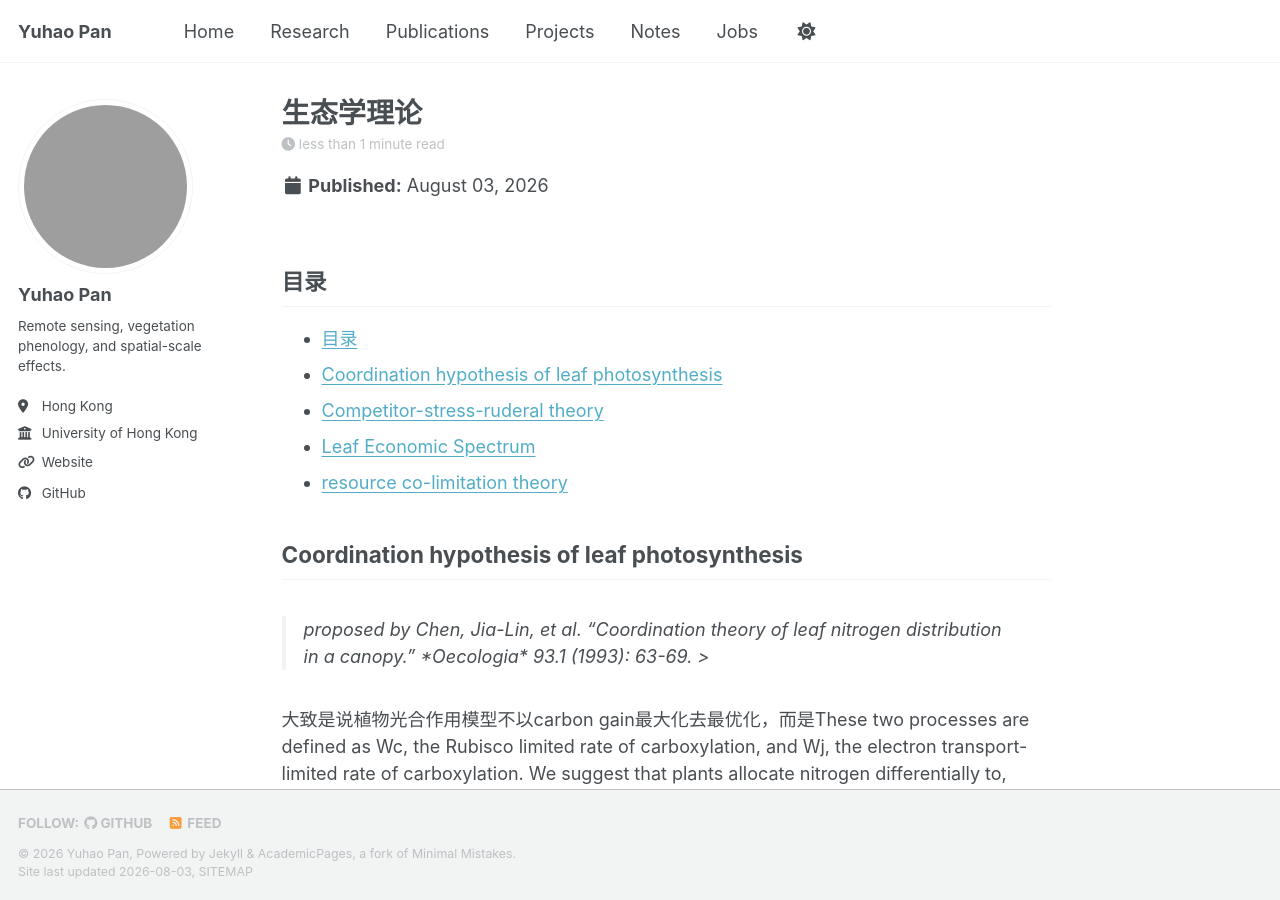
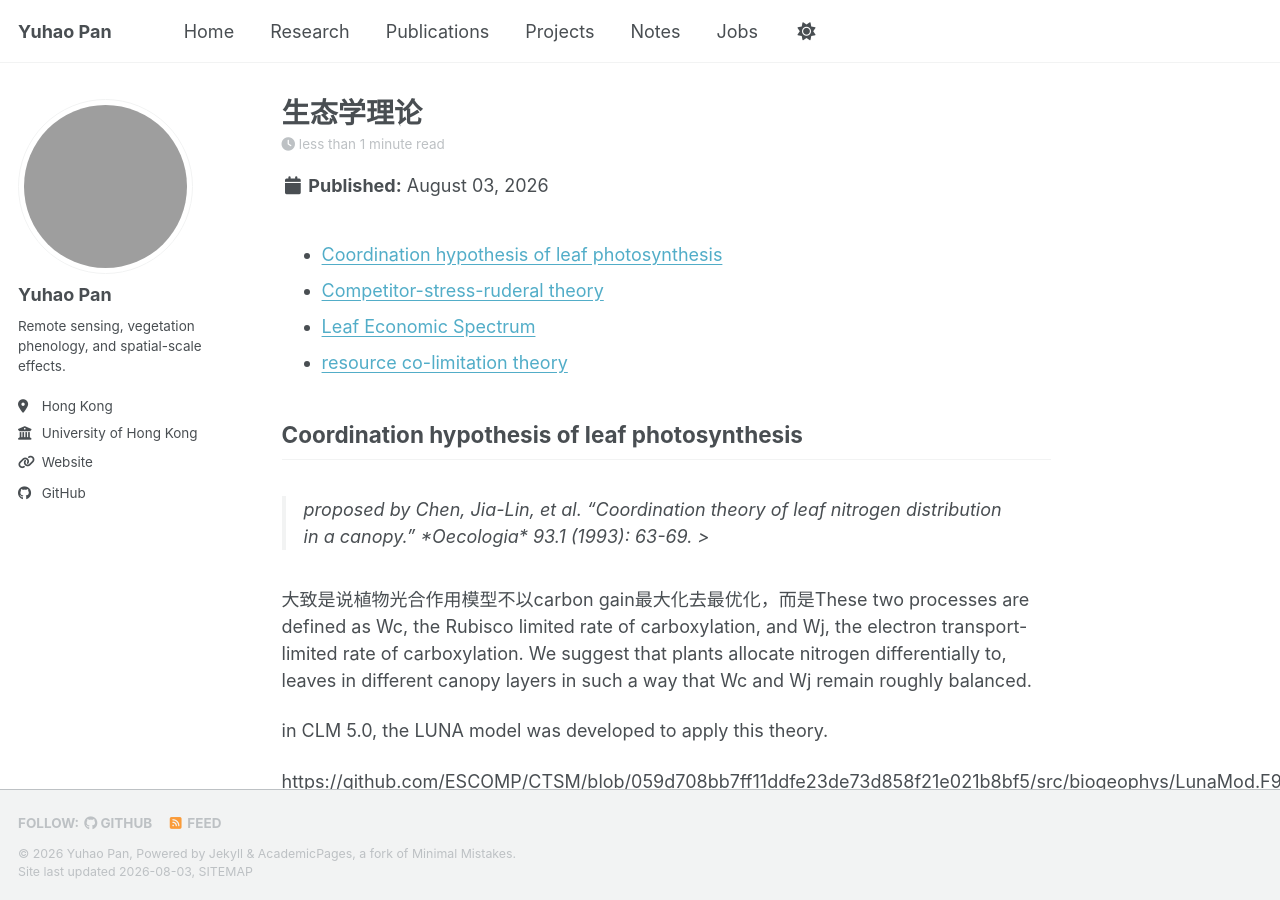
Before and after one commit to yhpan/yhpan.github.io, a Jekyll site: the page built from _posts/2026-08-03-ecology-theory.md, in a window 1280 px wide and 900 px high. Built offline with Jekyll 4.4.1, drawn with Linux system fonts in a browser that asks for light colours; a style sheet for code colours, icons or effects is not loaded; grey boxes are pictures that could not be loaded.

Commit message:
Remove '目录' section from ecology theory post
Remove the '目录' section from the ecology theory post.

```diff
--- a/_posts/2026-08-03-ecology-theory.md
+++ b/_posts/2026-08-03-ecology-theory.md
@@ -8,7 +8,6 @@ tags:
 published: true
 ---
 
-## 目录
 * TOC
 {:toc}
 
```
